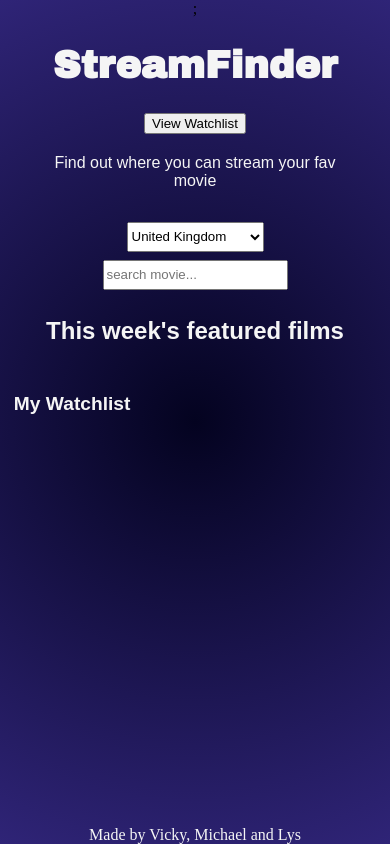
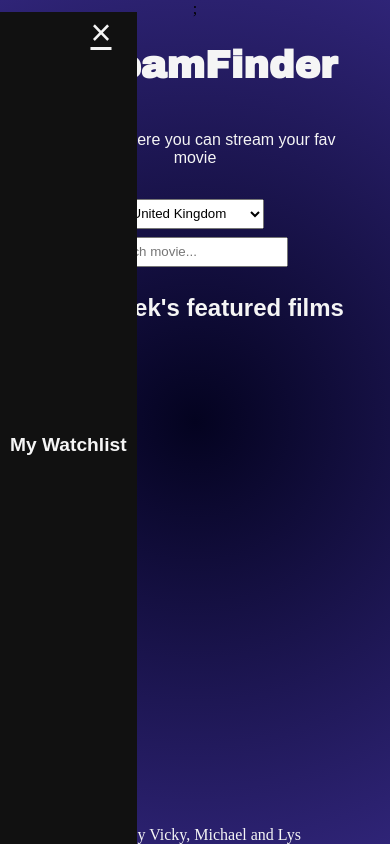
Before and after one commit to vicbrooke/movie-search, a plain HTML site: page index.html in a window 390 px wide. Drawn offline with Linux system fonts and the light colour scheme; no server answers; a web font is replaced by a local one.

Commit message:
added css to hide watchlist in mobile view

```diff
--- a/index.html
+++ b/index.html
@@ -15,8 +15,8 @@
   </head>
   <body>
     <header>
+      <!-- <button class="openWatchlist">View Watchlist</button> -->
       <h1 class="title">StreamFinder</h1>
-      <button class="openWatchlist">View Watchlist</button>
     </header>
 
     <main>
@@ -92,7 +92,13 @@
         <div class="featured"></div>
       </section>
       <div class="movieCard">
+        <button class="openWatchlist" onclick="openNav()">
+          &#9776; Watchlist
+        </button>
         <aside class="watchlist">
+          <a href="javascript:void(0)" class="closebtn" onclick="closeNav()"
+            >&times;</a
+          >
           <h2>My Watchlist</h2>
           <ul class="chosenMovies"></ul>
         </aside>
--- a/style.css
+++ b/style.css
@@ -161,7 +161,6 @@ ul {
 
 /* aside */
 .watchlist {
-  display: flex;
   flex-direction: column;
   min-width: 35vw;
   margin: 3vw 0;
@@ -230,11 +229,41 @@ ul {
   display: none;
 }
 
-@media (min-width: 768px) {
+@media (max-width: 767px) {
   .openWatchlist {
-    display: none;
+    height: 6vw;
   }
 
+  .watchlist {
+    height: 100%;
+    width: 0;
+    position: fixed;
+    z-index: 1;
+    top: 0;
+    left: 0;
+    background-color: #111;
+    overflow-x: hidden;
+    padding-top: 3vw;
+    transition: 0.5s;
+  }
+  .watchlist li {
+    padding: 2vw;
+    text-decoration: none;
+    font-size: 18px;
+    color: #818181;
+    display: block;
+    transition: 0.3s;
+  }
+  .watchlist .closebtn {
+    position: absolute;
+    top: 0;
+    right: 25px;
+    font-size: 36px;
+    margin-left: 50px;
+  }
+}
+
+@media (min-width: 768px) {
   .searchContainer {
     flex-direction: row;
     justify-content: space-around;
@@ -262,6 +291,18 @@ ul {
     font-size: xx-large;
   }
 
+  .openWatchlist {
+    display: none;
+  }
+
+  .watchlist {
+    display: flex;
+  }
+
+  .closebtn {
+    display: none;
+  }
+
   .watchlist h2 {
     font-size: x-large;
   }
```
